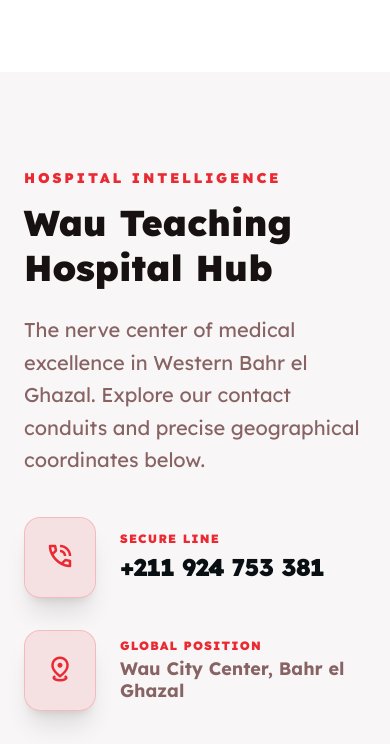
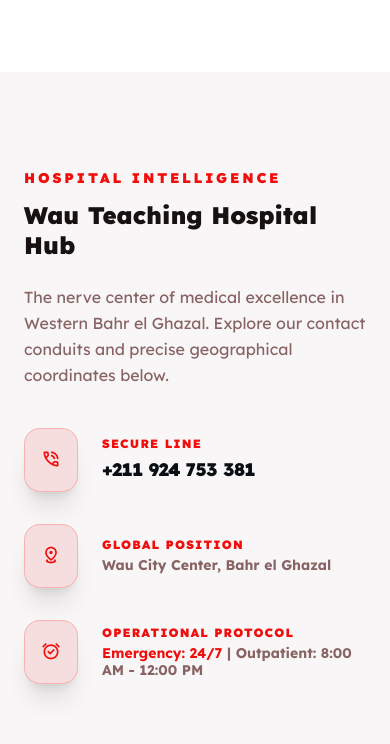
Before and after one commit to NarimanOusman/Wau_Teaching_Hospital, a Django app: page /home/ in a window 390 px wide. Shown: the part 3209-3953 px from the top of the page. Run offline with Django 5.2, Linux system fonts and the light colour scheme; some libraries are stand-ins or nearby versions.

Commit message:
feat: implement initial home page layout and content with hero and services sections

```diff
--- a/hospital/templates/home.html
+++ b/hospital/templates/home.html
@@ -12,7 +12,7 @@ dark:text-white antialiased{% endblock %}
     // Local override for this page's specific theme while keeping global utilities
     window.tailwind.config.theme.extend.colors = {
         ...window.tailwind.config.theme.extend.colors,
-        "primary": "#ea2a33",
+        "primary": "#f20d0d",
         "background-light": "#f8f6f6",
         "background-dark": "#211111",
     };
@@ -23,6 +23,24 @@ dark:text-white antialiased{% endblock %}
 <style>
     .material-symbols-outlined {
         font-variation-settings: 'FILL' 0, 'wght' 400, 'GRAD' 0, 'opsz' 24;
+    }
+
+    .reveal-left {
+        opacity: 0;
+        transform: translateX(-50px);
+        transition: all 0.8s cubic-bezier(0.4, 0, 0.2, 1);
+    }
+
+    .reveal-card {
+        opacity: 0;
+        transform: translateX(-60px);
+        transition: opacity 1.5s ease-out, transform 1.5s ease-out !important;
+    }
+
+    .reveal-left.active,
+    .reveal-card.active {
+        opacity: 1;
+        transform: translateX(0);
     }
 </style>
 {% endblock %}
@@ -39,46 +57,43 @@ dark:text-white antialiased{% endblock %}
             </div>
 
             <div
-                class="relative h-full flex flex-col items-start justify-center px-6 md:px-20 lg:px-40 pt-64 md:pt-48 pb-20 z-10 w-full">
-                <div class="flex flex-col gap-6 max-w-[900px]">
-                    <div class="flex items-center gap-3 text-white mb-2 animate-fade-in">
-                        <div class="size-10 text-primary">
-                            <svg fill="currentColor" viewBox="0 0 48 48" xmlns="http://www.w3.org/2000/svg">
-                                <path d="M44 4H30.6666V17.3334H17.3334V30.6666H4V44H44V4Z"></path>
-                            </svg>
-                        </div>
-                        <span class="text-lg md:text-xl font-black tracking-tight uppercase">Wau Teaching
+                class="relative h-full flex flex-col items-start justify-center px-6 md:px-20 lg:px-40 pt-32 md:pt-48 pb-10 z-10 w-full">
+                <div class="flex flex-col gap-4 max-w-[900px]">
+                    <div class="flex items-center gap-3 text-white mb-1 reveal-left">
+                        <span class="text-lg md:text-xl font-black tracking-tight uppercase pl-2">Wau Teaching
                             Hospital</span>
                     </div>
                     <span
-                        class="bg-primary/20 text-primary border border-primary/30 w-fit px-5 py-2 rounded-full text-[10px] md:text-xs font-black uppercase tracking-[0.3em] backdrop-blur-md">
+                        class="bg-primary/20 text-primary border border-primary/30 w-fit px-4 py-1.5 rounded-full text-[10px] md:text-xs font-black uppercase tracking-[0.3em] backdrop-blur-md reveal-left">
                         Elite Medical Protocol
                     </span>
-                    <h1 class="text-white text-4xl sm:text-6xl md:text-8xl font-[900] leading-[0.95] tracking-tighter">
+                    <h1
+                        class="text-white text-3xl sm:text-6xl md:text-8xl font-[900] leading-[0.95] tracking-tighter reveal-left">
                         Compassionate Care <br class="hidden md:block" /> for South Sudan
                     </h1>
-                    <p class="text-white/90 text-lg md:text-2xl font-medium leading-relaxed max-w-[700px] opacity-80">
+                    <p
+                        class="text-white/90 text-sm md:text-2xl font-medium leading-relaxed max-w-[700px] opacity-80 reveal-left">
                         The Wau Teaching Hospital provides professional healthcare services with international
                         standards, supporting our community with modern medicine and heart.
                     </p>
                 </div>
 
-                <div class="grid grid-cols-1 md:grid-cols-3 gap-4 md:gap-6 w-full lg:w-[80%] mt-12">
+                <div class="grid grid-cols-1 md:grid-cols-3 gap-3 md:gap-6 w-full lg:w-[80%] mt-8">
                     <a href="/appointment/"
-                        class="flex items-center justify-between p-4 md:p-8 rounded-[2rem] bg-primary text-white hover:shadow-2xl hover:translate-y-[-4px] transition-all group/btn">
-                        <span class="text-sm md:text-lg font-black uppercase tracking-widest">Booking</span>
+                        class="flex items-center justify-between p-3 md:p-8 rounded-[1.5rem] md:rounded-[2rem] bg-primary text-white hover:shadow-2xl hover:translate-y-[-4px] transition-all group/btn">
+                        <span class="text-xs md:text-lg font-black uppercase tracking-widest">Booking</span>
                         <span
                             class="material-symbols-outlined text-2xl md:text-3xl group-hover/btn:rotate-12 transition-transform">calendar_month</span>
                     </a>
                     <a href="/doctors/"
-                        class="flex items-center justify-between p-4 md:p-8 rounded-[2rem] bg-white text-navy-deep hover:shadow-2xl hover:translate-y-[-4px] transition-all group/btn">
-                        <span class="text-sm md:text-lg font-black uppercase tracking-widest">Faculty</span>
+                        class="flex items-center justify-between p-3 md:p-8 rounded-[1.5rem] md:rounded-[2rem] bg-white text-navy-deep hover:shadow-2xl hover:translate-y-[-4px] transition-all group/btn">
+                        <span class="text-xs md:text-lg font-black uppercase tracking-widest">Faculty</span>
                         <span
                             class="material-symbols-outlined text-2xl md:text-3xl text-primary group-hover/btn:rotate-12 transition-transform">medical_services</span>
                     </a>
                     <a href="/services/"
-                        class="flex items-center justify-between p-4 md:p-8 rounded-[2rem] bg-white/10 backdrop-blur-md text-white border border-white/30 hover:shadow-2xl hover:translate-y-[-4px] transition-all group/btn">
-                        <span class="text-sm md:text-lg font-black uppercase tracking-widest">Specialties</span>
+                        class="flex items-center justify-between p-3 md:p-8 rounded-[1.5rem] md:rounded-[2rem] bg-white/10 backdrop-blur-md text-white border border-white/30 hover:shadow-2xl hover:translate-y-[-4px] transition-all group/btn">
+                        <span class="text-xs md:text-lg font-black uppercase tracking-widest">Specialties</span>
                         <span
                             class="material-symbols-outlined text-2xl md:text-3xl group-hover/btn:rotate-12 transition-transform">view_list</span>
                     </a>
@@ -101,7 +116,7 @@ dark:text-white antialiased{% endblock %}
             <div class="grid grid-cols-1 sm:grid-cols-2 lg:grid-cols-4 gap-8">
                 <!-- Pediatrics -->
                 <a href="/services/"
-                    class="group flex flex-col rounded-[2.5rem] border border-[#e5dcdc] dark:border-[#3d2a2a] bg-white dark:bg-background-dark overflow-hidden hover:shadow-2xl hover:border-primary/50 transition-all cursor-pointer">
+                    class="group flex flex-col rounded-[2.5rem] border border-[#e5dcdc] dark:border-[#3d2a2a] bg-white dark:bg-background-dark overflow-hidden hover:shadow-2xl hover:border-primary/50 cursor-pointer reveal-card">
                     <div class="relative h-64 overflow-hidden">
                         <img src="https://images.unsplash.com/photo-1502740479091-635887520276?q=80&w=2069&auto=format&fit=crop"
                             class="w-full h-full object-cover transition-transform duration-700 group-hover:scale-110"
@@ -125,7 +140,7 @@ dark:text-white antialiased{% endblock %}
 
                 <!-- General Surgery -->
                 <a href="/services/"
-                    class="group flex flex-col rounded-[2.5rem] border border-[#e5dcdc] dark:border-[#3d2a2a] bg-white dark:bg-background-dark overflow-hidden hover:shadow-2xl hover:border-primary/50 transition-all cursor-pointer">
+                    class="group flex flex-col rounded-[2.5rem] border border-[#e5dcdc] dark:border-[#3d2a2a] bg-white dark:bg-background-dark overflow-hidden hover:shadow-2xl hover:border-primary/50 cursor-pointer reveal-card">
                     <div class="relative h-64 overflow-hidden">
                         <img src="https://images.unsplash.com/photo-1551076805-e1869033e561?q=80&w=2070&auto=format&fit=crop"
                             class="w-full h-full object-cover transition-transform duration-700 group-hover:scale-110"
@@ -149,7 +164,7 @@ dark:text-white antialiased{% endblock %}
 
                 <!-- Maternity -->
                 <a href="/services/"
-                    class="group flex flex-col rounded-[2.5rem] border border-[#e5dcdc] dark:border-[#3d2a2a] bg-white dark:bg-background-dark overflow-hidden hover:shadow-2xl hover:border-primary/50 transition-all cursor-pointer">
+                    class="group flex flex-col rounded-[2.5rem] border border-[#e5dcdc] dark:border-[#3d2a2a] bg-white dark:bg-background-dark overflow-hidden hover:shadow-2xl hover:border-primary/50 cursor-pointer reveal-card">
                     <div class="relative h-64 overflow-hidden">
                         <img src="https://images.unsplash.com/photo-1584820927498-cfe5211fd8bf?q=80&w=1974&auto=format&fit=crop"
                             class="w-full h-full object-cover transition-transform duration-700 group-hover:scale-110"
@@ -173,7 +188,7 @@ dark:text-white antialiased{% endblock %}
 
                 <!-- Diagnostics -->
                 <a href="/services/"
-                    class="group flex flex-col rounded-[2.5rem] border border-[#e5dcdc] dark:border-[#3d2a2a] bg-white dark:bg-background-dark overflow-hidden hover:shadow-2xl hover:border-primary/50 transition-all cursor-pointer">
+                    class="group flex flex-col rounded-[2.5rem] border border-[#e5dcdc] dark:border-[#3d2a2a] bg-white dark:bg-background-dark overflow-hidden hover:shadow-2xl hover:border-primary/50 cursor-pointer reveal-card">
                     <div class="relative h-64 overflow-hidden">
                         <img src="https://images.unsplash.com/photo-1581594693702-fbdc51b2763b?q=80&w=1974&auto=format&fit=crop"
                             class="w-full h-full object-cover transition-transform duration-700 group-hover:scale-110"
@@ -204,8 +219,8 @@ dark:text-white antialiased{% endblock %}
                     <div>
                         <h2 class="text-primary text-sm font-black uppercase tracking-[0.2em] mb-3">Hospital
                             Intelligence</h2>
-                        <h3 class="text-4xl md:text-5xl font-black mb-6 leading-tight">Wau Teaching Hospital Hub</h3>
-                        <p class="text-[#886364] dark:text-gray-400 text-xl leading-relaxed">
+                        <h3 class="text-2xl md:text-5xl font-black mb-6 leading-tight">Wau Teaching Hospital Hub</h3>
+                        <p class="text-[#886364] dark:text-gray-400 text-base md:text-xl leading-relaxed">
                             The nerve center of medical excellence in Western Bahr el Ghazal. Explore our contact
                             conduits and precise geographical coordinates below.
                         </p>
@@ -214,39 +229,41 @@ dark:text-white antialiased{% endblock %}
                         <!-- Contact -->
                         <div class="flex items-center gap-6 group">
                             <div
-                                class="bg-primary/10 text-primary p-5 rounded-2xl shadow-xl border border-primary/20 group-hover:bg-primary group-hover:text-white transition-all duration-500">
-                                <span class="material-symbols-outlined text-3xl !fill-1">phone_in_talk</span>
+                                class="bg-primary/10 text-primary p-4 md:p-5 rounded-2xl shadow-xl border border-primary/20 group-hover:bg-primary group-hover:text-white transition-all duration-500">
+                                <span class="material-symbols-outlined text-xl md:text-3xl !fill-1">phone_in_talk</span>
                             </div>
                             <div>
                                 <h5 class="text-xs font-black uppercase tracking-widest text-primary mb-1">Secure Line
                                 </h5>
-                                <p class="text-2xl font-[900] tracking-tight text-navy-deep dark:text-white">+211 924
+                                <p class="text-lg md:text-2xl font-[900] tracking-tight text-navy-deep dark:text-white">
+                                    +211 924
                                     753 381</p>
                             </div>
                         </div>
                         <!-- Location -->
                         <div class="flex items-center gap-6 group">
                             <div
-                                class="bg-primary/10 text-primary p-5 rounded-2xl shadow-xl border border-primary/20 group-hover:bg-primary group-hover:text-white transition-all duration-500">
-                                <span class="material-symbols-outlined text-3xl !fill-1">distance</span>
+                                class="bg-primary/10 text-primary p-4 md:p-5 rounded-2xl shadow-xl border border-primary/20 group-hover:bg-primary group-hover:text-white transition-all duration-500">
+                                <span class="material-symbols-outlined text-xl md:text-3xl !fill-1">distance</span>
                             </div>
                             <div>
                                 <h5 class="text-xs font-black uppercase tracking-widest text-primary mb-1">Global
                                     Position</h5>
-                                <p class="text-lg font-bold text-[#886364] dark:text-gray-400 leading-tight">Wau City
+                                <p class="text-sm md:text-lg font-bold text-[#886364] dark:text-gray-400 leading-tight">
+                                    Wau City
                                     Center, Bahr el Ghazal</p>
                             </div>
                         </div>
                         <!-- Hours -->
                         <div class="flex items-center gap-6 group">
                             <div
-                                class="bg-primary/10 text-primary p-5 rounded-2xl shadow-xl border border-primary/20 group-hover:bg-primary group-hover:text-white transition-all duration-500">
-                                <span class="material-symbols-outlined text-3xl !fill-1">alarm_on</span>
+                                class="bg-primary/10 text-primary p-4 md:p-5 rounded-2xl shadow-xl border border-primary/20 group-hover:bg-primary group-hover:text-white transition-all duration-500">
+                                <span class="material-symbols-outlined text-xl md:text-3xl !fill-1">alarm_on</span>
                             </div>
                             <div>
                                 <h5 class="text-xs font-black uppercase tracking-widest text-primary mb-1">Operational
                                     Protocol</h5>
-                                <p class="text-lg font-bold text-[#886364] dark:text-gray-400 leading-tight">
+                                <p class="text-sm md:text-lg font-bold text-[#886364] dark:text-gray-400 leading-tight">
                                     <span class="text-primary">Emergency: 24/7</span> | Outpatient: 8:00 AM - 12:00 PM
                                 </p>
                             </div>
@@ -261,11 +278,6 @@ dark:text-white antialiased{% endblock %}
                         src="https://www.google.com/maps/embed?pb=!1m18!1m12!1m3!1d31534!2d27.985!3d7.705!2m3!1f0!2f0!3f0!3m2!1i1024!2i768!4f13.1!3m3!1m2!1s0x170f7f328f806935%3A0x63346e9ad6098db5!2sWau%2C%20South%20Sudan!5e0!3m2!1sen!2sus!4v1710123456789!5m2!1sen!2sus"
                         style="border:0;" allowfullscreen="" loading="lazy" referrerpolicy="no-referrer-when-downgrade">
                     </iframe>
-                    <div class="absolute bottom-10 left-1/2 -translate-x-1/2 z-10 pointer-events-none">
-                        <span
-                            class="text-white text-[10px] font-black uppercase tracking-[0.5em] bg-primary px-10 py-4 rounded-full border border-white/20 shadow-2xl backdrop-blur-md">Tactical
-                            Map Hub</span>
-                    </div>
                 </div>
             </div>
         </section>
@@ -327,3 +339,29 @@ dark:text-white antialiased{% endblock %}
     </div>
 </footer>
 {% endblock %}
+
+{% block extra_js %}
+<script>
+    document.addEventListener('DOMContentLoaded', () => {
+        const observerOptions = {
+            threshold: 0.15,
+            rootMargin: '0px 0px -50px 0px'
+        };
+
+        const observer = new IntersectionObserver((entries) => {
+            entries.forEach(entry => {
+                if (entry.isIntersecting) {
+                    entry.target.classList.add('active');
+                } else {
+                    // Reset animation when out of view to satisfy 'every scroll'
+                    entry.target.classList.remove('active');
+                }
+            });
+        }, observerOptions);
+
+        document.querySelectorAll('.reveal-left, .reveal-card').forEach(el => {
+            observer.observe(el);
+        });
+    });
+</script>
+{% endblock %}
```
